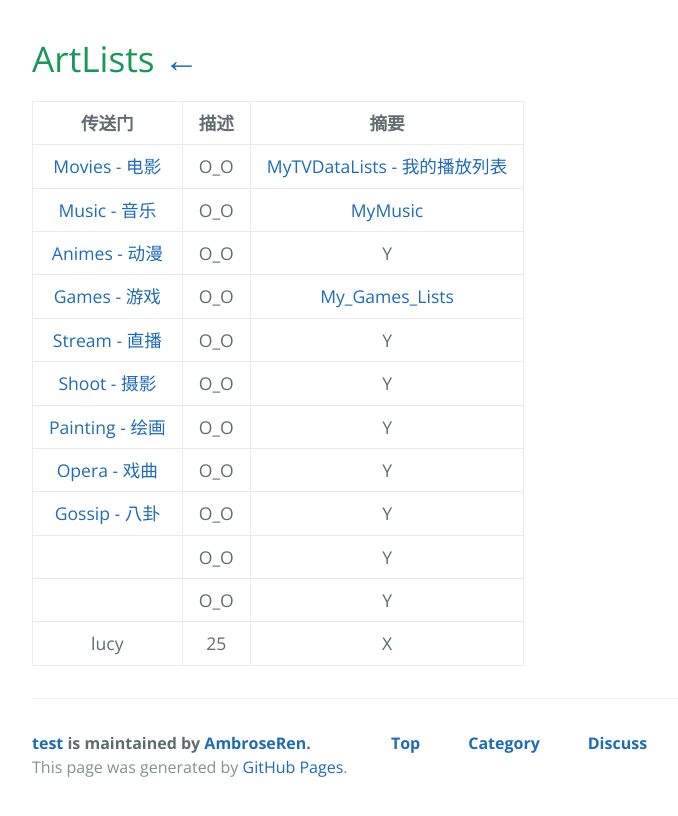
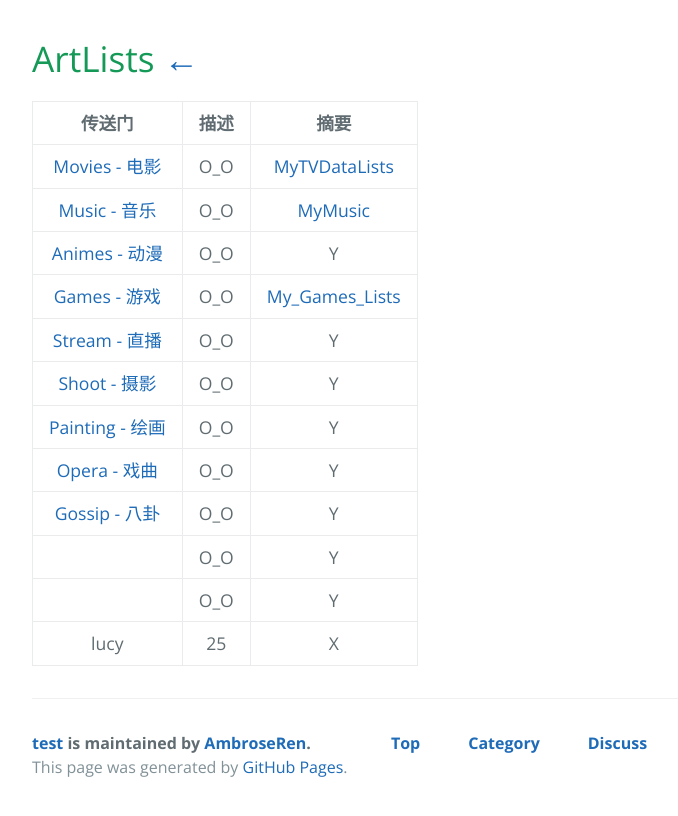
Before and after one commit to AmbroseRen/test, a Jekyll site: the page built from Art/index.md, in a window 1280 px wide. Shown: the top 816 px of the page, without its empty margins (192-870 px from the left). Built offline with Jekyll 4.4.1, drawn with Linux system fonts in a browser that asks for light colours; our own code applies the rules of GitHub Pages for plain Markdown files; the repository's description, which GitHub fills in, is left out.

Commit message:
Update index.md

```diff
--- a/Art/index.md
+++ b/Art/index.md
@@ -2,7 +2,7 @@
 
 | 传送门 | 描述 | 摘要 |
 |:---:|:---:|:---:|
-| [Movies - 电影](Movies/index.md) | O_O | [MyTVDataLists - 我的播放列表](Movies/MyTVDataLists.md) |
+| [Movies - 电影](Movies/index.md) | O_O | [MyTVDataLists](Movies/MyTVDataLists.md) |
 | [Music - 音乐](Music/index.md) | O_O | [MyMusic](Music/myMusic.md) |
 | [Animes - 动漫](Animes/index.md) | O_O | Y |
 | [Games - 游戏](Games/index.md) | O_O | [My_Games_Lists](Games/MyGameLists.md) |
```
